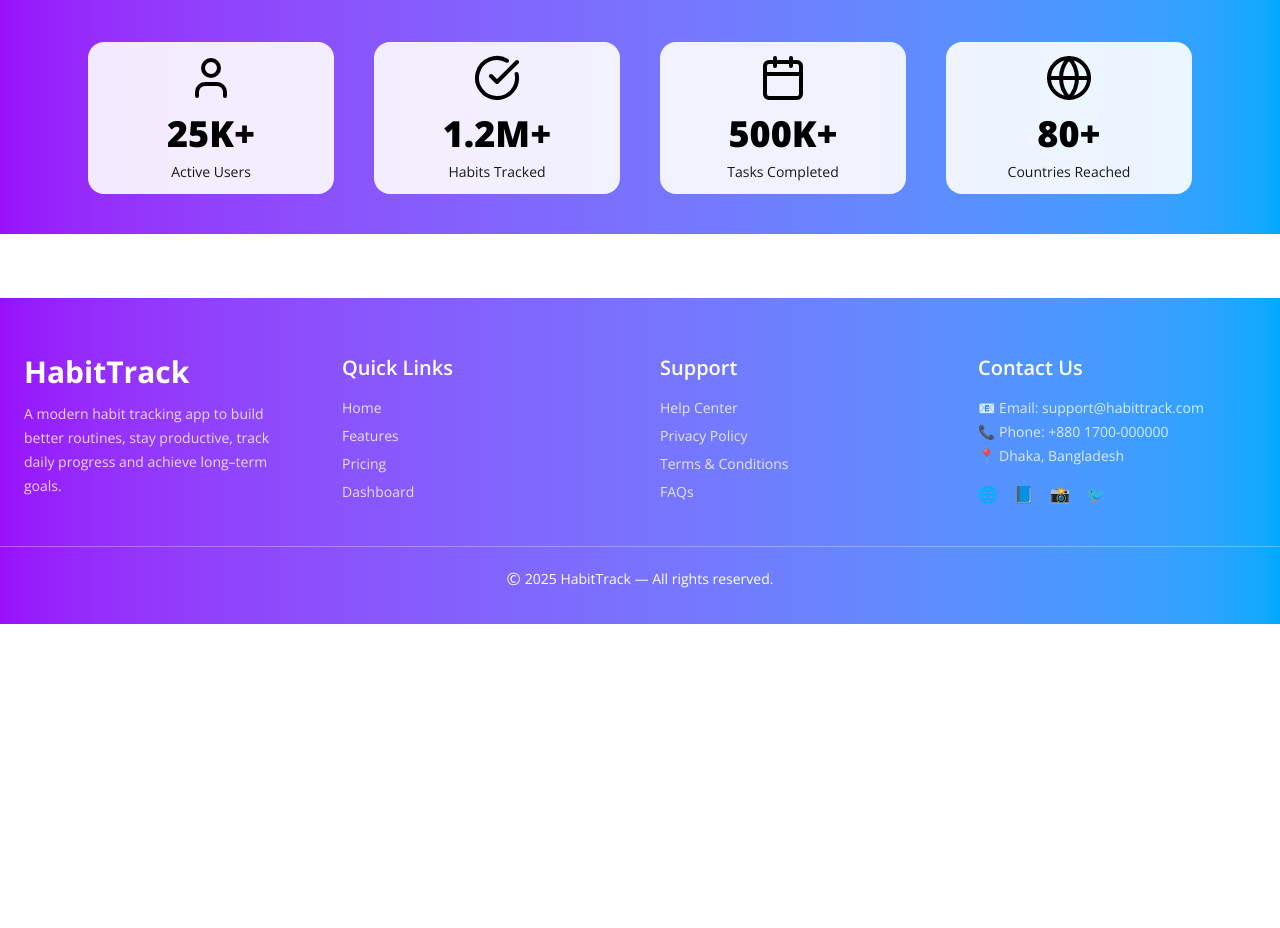
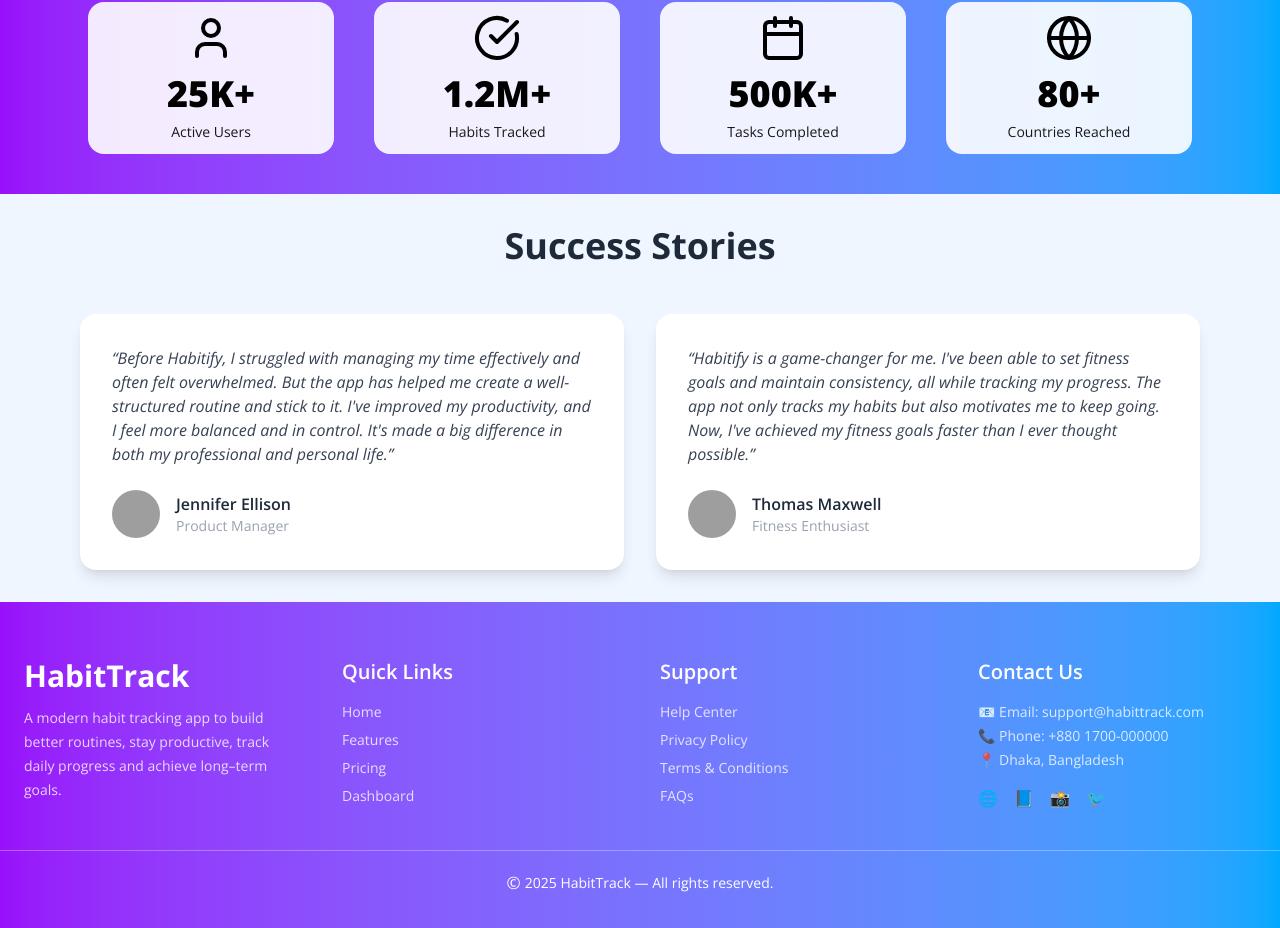
Before and after one commit to shajeb17/assigenment10, a React (Vite) app in the folder client-side/: page / in a window 1280 px wide. Shown: the part 1525-2453 px from the top of the page. Before the commit the page ends 2149 px from the top, so only its background shows below. Built offline with nearby package versions, Linux system fonts and the light colour scheme; no server answers; grey boxes are pictures that could not be loaded.

Commit message:
links-add

```diff
--- a/client-side/src/component/NavBar.jsx
+++ b/client-side/src/component/NavBar.jsx
@@ -8,10 +8,10 @@ const Navbar = () => {
 
   let links = (
     <div className="space-x-4 text-[15px] font-semibold text-black/70">
-      <NavLink>Home</NavLink>
-      <NavLink>Add Habit</NavLink>
-      <NavLink> My Habits</NavLink>
-      <NavLink>Browse Public Habits</NavLink>
+      <NavLink to={"/"}>Home</NavLink>
+      <NavLink to={"addhabit"}>Add Habit</NavLink>
+      <NavLink to={"myhabit"}> My Habits</NavLink>
+      <NavLink to={"publichabit"}>Browse Public Habits</NavLink>
     </div>
   );
   let handleClick = () => {
@@ -20,9 +20,9 @@ const Navbar = () => {
   };
   return (
     <div className="navbar bg-base-100 shadow-sm">
-      <div className="navbar-start capitalize ">
+      <Link to={"/"} className="navbar-start capitalize ">
         <Logo></Logo>
-      </div>
+      </Link>
       <div className="navbar-center hidden lg:flex">
         <ul className="menu menu-horizontal px-1">{links}</ul>
       </div>
--- /dev/null
+++ b/client-side/src/pages/Addhabit.jsx
@@ -0,0 +1,81 @@
+import React from "react";
+
+const Addhabit = () => {
+  return (
+    <div className="max-w-md mx-auto p-6 my-9 bg-white rounded-lg shadow-md">
+      <h2 className="text-2xl font-bold mb-4">Add New Habit</h2>
+      <form className="space-y-4">
+        <div>
+          <label className="block mb-1 font-semibold">Habit Title</label>
+          <input
+            type="text"
+            name="title"
+            required
+            className="w-full border px-3 py-2 rounded"
+          />
+        </div>
+
+        <div>
+          <label className="block mb-1 font-semibold">Description</label>
+          <textarea
+            name="description"
+            required
+            className="w-full border px-3 py-2 rounded"
+          />
+        </div>
+
+
+        <div>
+          <label className="block mb-1 font-semibold">Category</label>
+          <select name="category" className="w-full border px-3 py-2 rounded">
+            <option>Morning</option>
+            <option>Work</option>
+            <option>Fitness</option>
+            <option>Evening</option>
+            <option>Study</option>
+          </select>
+        </div>
+
+
+        <div>
+          <label className="block mb-1 font-semibold">Reminder Time</label>
+          <input
+            type="time"
+            name="reminderTime"
+            required
+            className="w-full border px-3 py-2 rounded"
+          />
+        </div>
+
+
+
+        <div>
+          <label className="block mb-1 font-semibold">Email</label>
+          <input
+            type="email"
+            readOnly
+            className="w-full border px-3 py-2 rounded bg-gray-100"
+          />
+        </div>
+
+        <div>
+          <label className="block mb-1 font-semibold">Name</label>
+          <input
+            type="text"
+            readOnly
+            className="w-full border px-3 py-2 rounded bg-gray-100"
+          />
+        </div>
+
+        <button
+          type="submit"
+          className="w-full bg-blue-600 text-white py-2 rounded hover:bg-blue-700 transition"
+        >
+          Submit Habit
+        </button>
+      </form>
+    </div>
+  );
+};
+
+export default Addhabit;
--- a/client-side/src/pages/Footer.jsx
+++ b/client-side/src/pages/Footer.jsx
@@ -2,7 +2,7 @@ import React from "react";
 
 const Footer = () => {
   return (
-    <footer className="bg-linear-to-r from-purple-600 to-[#00a9ff] text-white pt-14 pb-8 mt-16">
+    <footer className="bg-linear-to-r from-purple-600 to-[#00a9ff] text-white pt-14 pb-8">
       <div className="container mx-auto px-6 grid grid-cols-1 md:grid-cols-4 gap-10">
         <div>
           <h1 className="text-3xl font-bold mb-3">HabitTrack</h1>
--- a/client-side/src/pages/Home/Home.jsx
+++ b/client-side/src/pages/Home/Home.jsx
@@ -4,12 +4,13 @@ import "react-responsive-carousel/lib/styles/carousel.min.css"; // requires a lo
 import { Carousel } from 'react-responsive-carousel';
 import DetailsCard from './DetailsCard';
 import Counter from './Counter';
+import Story from './Story';
 
 const Home = () => {
     return (
         <div>
            <div>
-            <Carousel>
+            <Carousel showThumbs={false}>
                 <div>
                   <Hero></Hero>
                 </div>
@@ -24,6 +25,7 @@ const Home = () => {
 
            <DetailsCard></DetailsCard>
            <Counter></Counter>
+           <Story></Story>
         </div>
     );
 };
--- /dev/null
+++ b/client-side/src/pages/Home/Myhabit.jsx
@@ -0,0 +1,11 @@
+import React from 'react';
+
+const Myhabit = () => {
+    return (
+        <div>
+            this is my habit
+        </div>
+    );
+};
+
+export default Myhabit;
--- /dev/null
+++ b/client-side/src/pages/Home/Publichabit.jsx
@@ -0,0 +1,11 @@
+import React from 'react';
+
+const Publichabit = () => {
+    return (
+        <div>
+            this is public habit
+        </div>
+    );
+};
+
+export default Publichabit;
--- /dev/null
+++ b/client-side/src/pages/Home/Story.jsx
@@ -0,0 +1,59 @@
+import React from "react";
+
+const Story = () => {
+  return (
+    <section className="bg-blue-50 py-8">
+      <div className="max-w-6xl mx-auto px-4">
+        <h2 className="text-4xl font-bold text-center text-gray-800 mb-12">
+          Success Stories
+        </h2>
+        <div className="grid md:grid-cols-2 gap-8">
+          <div className="bg-white p-8 rounded-2xl shadow-lg">
+            <p className="text-gray-700 italic mb-6">
+              “Before Habitify, I struggled with managing my time effectively
+              and often felt overwhelmed. But the app has helped me create a
+              well-structured routine and stick to it. I've improved my
+              productivity, and I feel more balanced and in control. It's made a
+              big difference in both my professional and personal life.”
+            </p>
+            <div className="flex items-center">
+              <img
+                src="https://randomuser.me/api/portraits/women/68.jpg"
+                alt="story user"
+                className="w-12 h-12 rounded-full object-cover mr-4"
+              />
+              <div>
+                <h4 className="font-semibold text-gray-800">
+                  Jennifer Ellison
+                </h4>
+                <p className="text-gray-400 text-sm">Product Manager</p>
+              </div>
+            </div>
+          </div>
+          <div className="bg-white p-8 rounded-2xl shadow-lg">
+            <p className="text-gray-700 italic mb-6">
+              “Habitify is a game-changer for me. I've been able to set fitness
+              goals and maintain consistency, all while tracking my progress.
+              The app not only tracks my habits but also motivates me to keep
+              going. Now, I've achieved my fitness goals faster than I ever
+              thought possible.”
+            </p>
+            <div className="flex items-center">
+              <img
+                src="https://randomuser.me/api/portraits/men/75.jpg"
+                alt="story user"
+                className="w-12 h-12 rounded-full object-cover mr-4"
+              />
+              <div>
+                <h4 className="font-semibold text-gray-800">Thomas Maxwell</h4>
+                <p className="text-gray-400 text-sm">Fitness Enthusiast</p>
+              </div>
+            </div>
+          </div>
+        </div>
+      </div>
+    </section>
+  );
+};
+
+export default Story;
--- a/client-side/src/router/Router.jsx
+++ b/client-side/src/router/Router.jsx
@@ -3,6 +3,9 @@ import MainLayout from "../layout/MainLayout";
 import LoginForm from "../pages/LoginForm";
 import RegisterForm from "../pages/RegisterForm";
 import Home from "../pages/Home/Home";
+import Addhabit from "../pages/Addhabit";
+import Myhabit from "../pages/Home/Myhabit";
+import Publichabit from "../pages/Home/Publichabit";
 
 export const router = createBrowserRouter([
   {
@@ -10,6 +13,9 @@ export const router = createBrowserRouter([
     Component:MainLayout,
     children:[
         {index:true,Component:Home},
+        {path:"/addhabit",element:<Addhabit></Addhabit>},
+        {path:"/myhabit",element:<Myhabit></Myhabit>},
+        {path:"/publichabit",element:<Publichabit></Publichabit>},
         {path:"/login" ,Component:LoginForm},
         {path:"/register",Component:RegisterForm}
     ]
```
